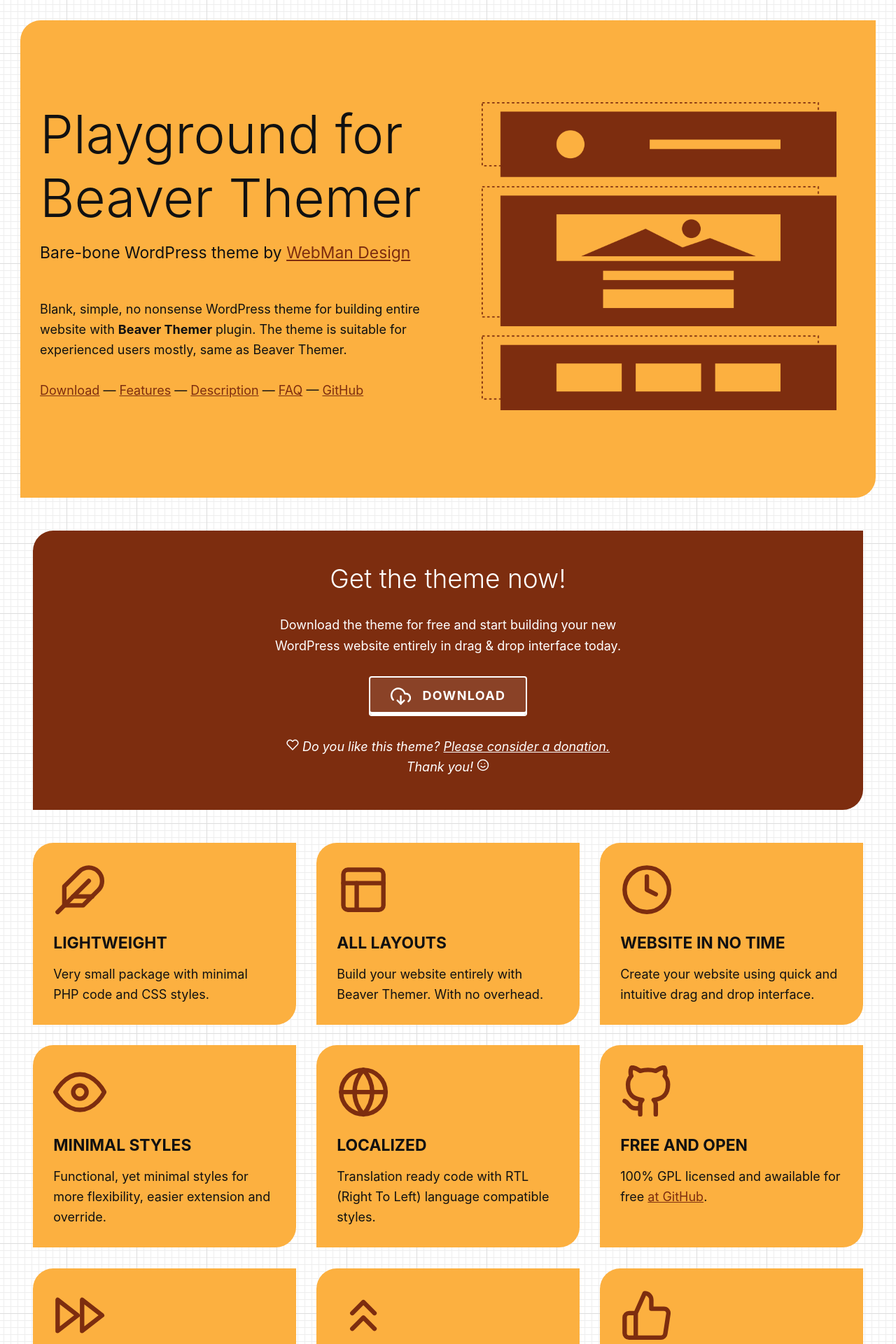
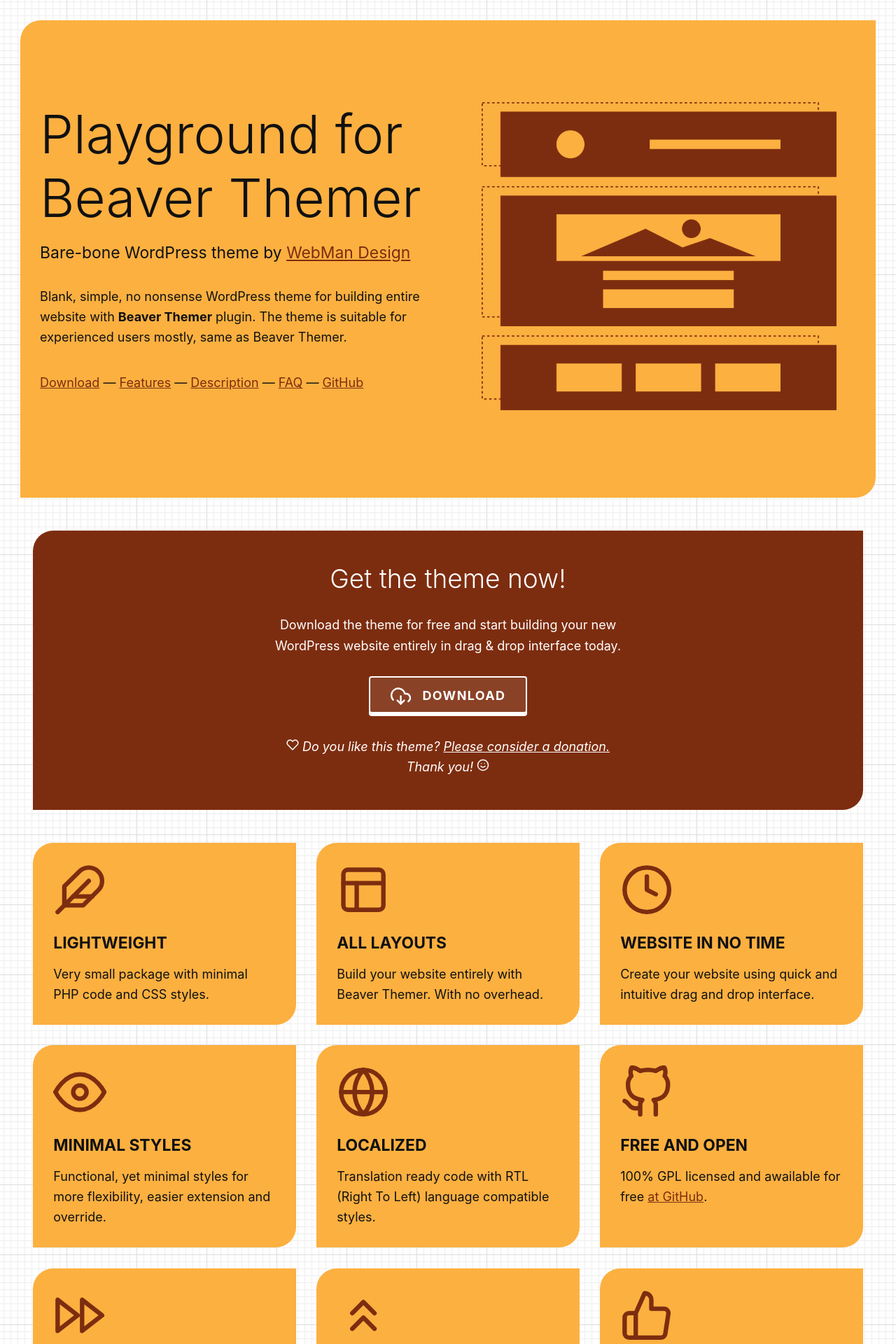
Before and after one commit to webmandesign/playground-for-beaver-themer, a Jekyll site: the page built from index.md, in a window 1280 px wide. Shown: the top 1920 px of the page at 70% size. Built offline with Jekyll 4.4.1, drawn with Linux system fonts in a browser that asks for light colours; some of the changed text lies outside the part shown.

Commit message:
* Improving navigation

```diff
--- a/_includes/footer.html
+++ b/_includes/footer.html
@@ -3,6 +3,7 @@
 
 <footer class="site-footer">
 	<div class="content-container">
+		{% include navigation.html %}
 		<p>
 			&copy; <a href="https://www.webmandesign.eu"><strong>WebMan Design</strong></a> | Get Beaver Themer compatible themes and accessibility ready themes at <a href="https://www.webmandesign.eu">WebManDesign.eu</a><br>
 			<a href="https://www.wpbeaverbuilder.com/beaver-themer/?fla=67"><strong>Beaver Themer</strong></a> and <a href="https://www.wpbeaverbuilder.com/?fla=67"><strong>Beaver Builder</strong></a> are products of <a href="https://www.fastlinemedia.com/">FastLine Media LLC</a> | Icons by <a href="https://feathericons.com/">Feather</a>
--- a/_includes/header.html
+++ b/_includes/header.html
@@ -19,6 +19,7 @@
 				<h1>{{ page.title }}</h1>
 				<p class="subtitle">{{ page.subtitle }}</p>
 				{{ page.intro_text | markdownify }}
+				{% include navigation.html %}
 			</div>
 			{% if page.intro_image %}
 			<div class="intro-media column column-half">
--- /dev/null
+++ b/_includes/navigation.html
@@ -0,0 +1,9 @@
+<nav class="navigation" aria-label="Page navigation">
+	<ul class="navigation-list">
+		{% for item in site.data.navigation %}
+		<li class="navigation-item">
+			<a href="{{ item.url }}">{{ item.name }}</a>
+		</li>
+		{% endfor %}
+	</ul>
+</nav>
--- /dev/null
+++ b/_sass/header/__navigation.scss
@@ -0,0 +1,17 @@
+.navigation {
+
+	&-list {
+		padding-left: 0;
+		list-style: none;
+	}
+
+	&-item {
+		display: inline-block;
+
+		&:not(:first-child)::before {
+			content: '\2014 ';
+		}
+
+	}
+
+}
--- a/_sass/header/_header.scss
+++ b/_sass/header/_header.scss
@@ -9,3 +9,4 @@
 }
 
 @import '_intro';
+@import '_navigation';
--- a/index.md
+++ b/index.md
@@ -3,8 +3,7 @@
 html_title: Playground for Beaver Themer | WordPress theme
 title: Playground for Beaver Themer
 subtitle: Bare-bone WordPress theme by <a href="https://www.webmandesign.eu">WebMan Design</a>
-intro_text: "Blank, simple, no nonsense WordPress theme for building entire website with **Beaver Themer** plugin. The theme is suitable for experienced users mostly, same as Beaver Themer.<br><br>
-[Download](#download) &mdash; [Features](#features) &mdash; [Description](#description) &mdash; [FAQ](#faq) &mdash; [GitHub](https://github.com/webmandesign/playground-for-beaver-themer/)"
+intro_text: "Blank, simple, no nonsense WordPress theme for building entire website with **Beaver Themer** plugin. The theme is suitable for experienced users mostly, same as Beaver Themer."
 intro_image: assets/images/website-sections.png
 ---
 
```
Also changed, not shown: _data/navigation.yml (added, +14 -0 lines).
